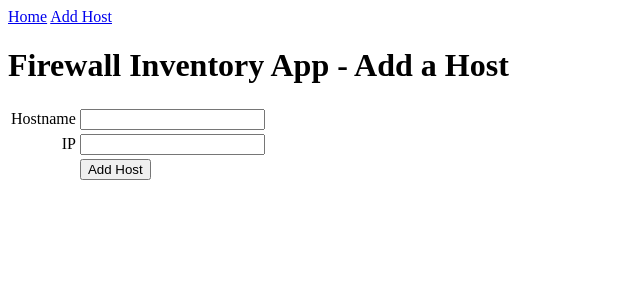
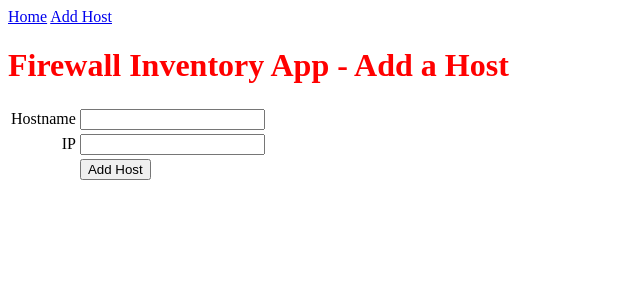
Before and after one commit to lfpx/firewall-inventory, a Flask app: page /create-host in a window 1280 px wide. Shown: the top 300 px of the page, without its empty margins (0-640 px from the left). Run offline with Flask 2, Linux system fonts and the light colour scheme.

Commit message:
Update title colour to red (#33)

```diff
--- a/application/templates/layout.html
+++ b/application/templates/layout.html
@@ -8,7 +8,7 @@
             <a href="/">Home</a>
             <a href="/create-host">Add Host</a>
         </navbar>
-        <h1>
+        <h1 style="color: red;">
             Firewall Inventory App - {{ title }}
         </h1>
         {% block body %}
```
